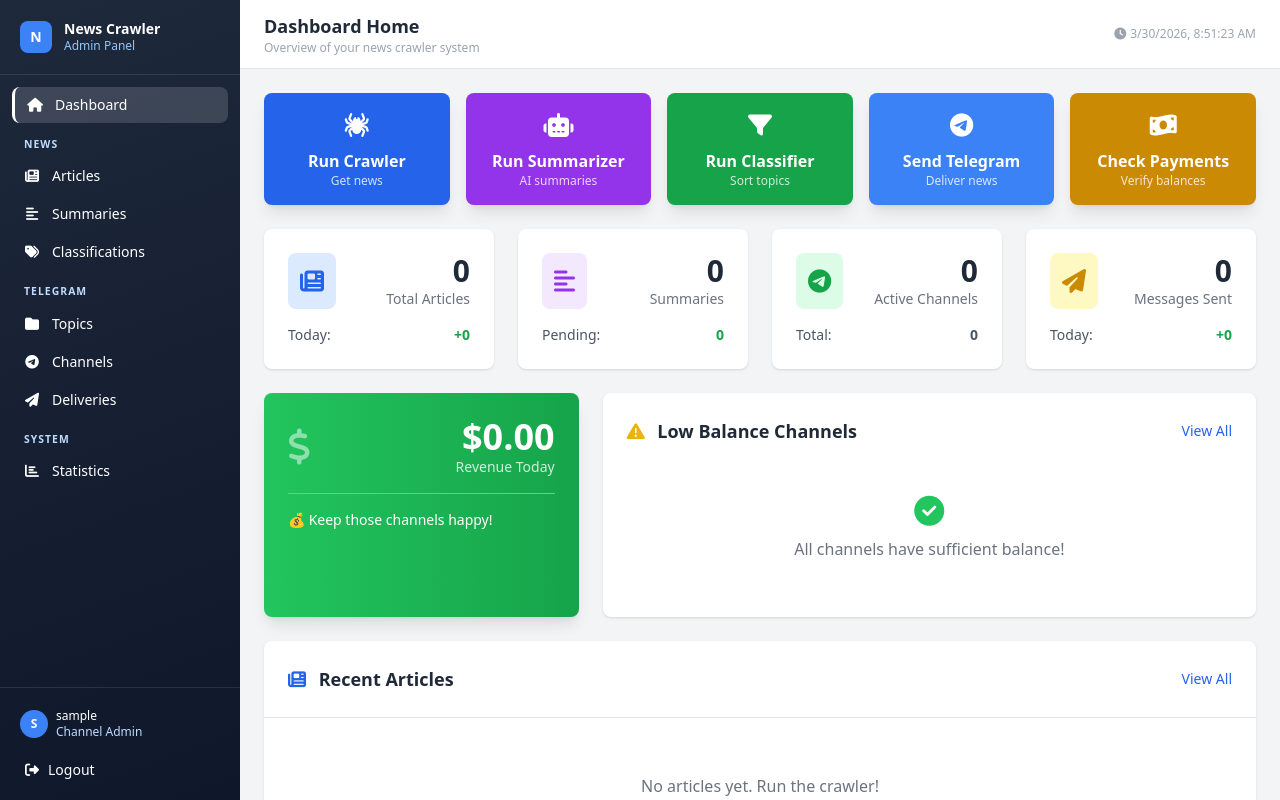
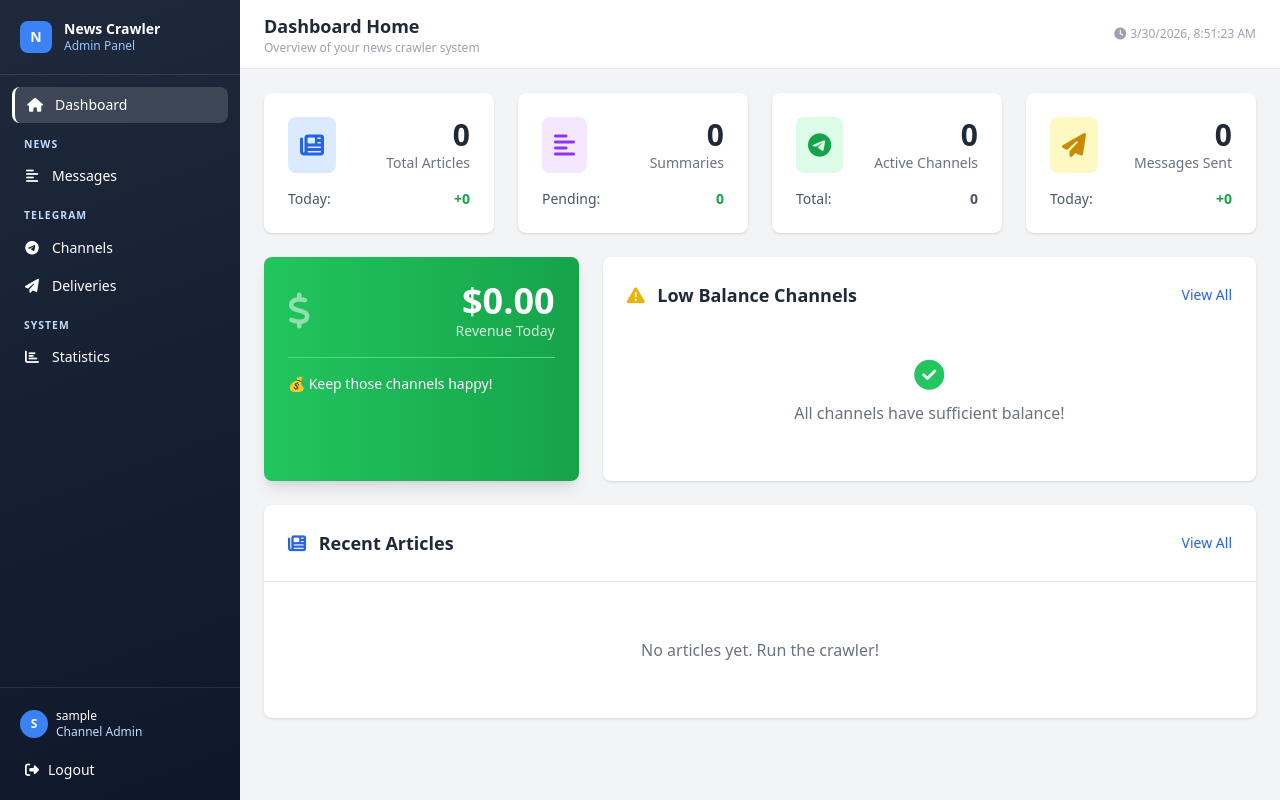
Before and after one commit to Abdulazizrav/NewsCrawler, a Django app: page / in a window 1280 px wide. Run offline with Django 5.2, Linux system fonts and the light colour scheme; the visitor is signed in with stand-in values (Sample User, id 1); data that the repository does not hold is empty; some libraries are stand-ins or nearby versions.

Commit message:
Some changes have been made in Frontend

```diff
--- a/templates/base.html
+++ b/templates/base.html
@@ -65,21 +65,12 @@
 
             <p class="sidebar-section text-blue-200 uppercase px-3 pt-3 pb-1 font-semibold">News</p>
 
-            <a href="{% url 'dashboard:article_list' %}" class="sidebar-link flex items-center gap-3 px-3 py-2 rounded-lg text-white hover:text-white text-sm">
-                <i class="fas fa-newspaper w-4 text-center"></i> Articles
-            </a>
             <a href="{% url 'dashboard:summary_list' %}" class="sidebar-link flex items-center gap-3 px-3 py-2 rounded-lg text-white hover:text-white text-sm">
-                <i class="fas fa-align-left w-4 text-center"></i> Summaries
-            </a>
-            <a href="{% url 'dashboard:classification_list' %}" class="sidebar-link flex items-center gap-3 px-3 py-2 rounded-lg text-white hover:text-white text-sm">
-                <i class="fas fa-tags w-4 text-center"></i> Classifications
+                <i class="fas fa-align-left w-4 text-center"></i> Messages
             </a>
 
             <p class="sidebar-section text-blue-200 uppercase px-3 pt-3 pb-1 font-semibold">Telegram</p>
 
-            <a href="{% url 'dashboard:topic_list' %}" class="sidebar-link flex items-center gap-3 px-3 py-2 rounded-lg text-white hover:text-white text-sm">
-                <i class="fas fa-folder w-4 text-center"></i> Topics
-            </a>
             <a href="{% url 'dashboard:channel_list' %}" class="sidebar-link flex items-center gap-3 px-3 py-2 rounded-lg text-white hover:text-white text-sm">
                 <i class="fab fa-telegram w-4 text-center"></i> Channels
             </a>
--- a/templates/home.html
+++ b/templates/home.html
@@ -4,62 +4,6 @@
 {% block page_subtitle %}Overview of your news crawler system{% endblock %}
 
 {% block content %}
-    <!-- Quick Action Buttons -->
-    <div class="grid grid-cols-1 md:grid-cols-2 lg:grid-cols-5 gap-4 mb-6">
-        <form method="post" action="{% url 'dashboard:run_crawler' %}" class="w-full">
-            {% csrf_token %}
-            <button type="submit"
-                    class="w-full bg-blue-600 hover:bg-blue-700 text-white p-4 rounded-lg shadow-lg transition">
-                <i class="fas fa-spider text-2xl mb-2"></i>
-                <p class="font-semibold">Run Crawler</p>
-                <p class="text-xs opacity-80">Get news</p>
-            </button>
-        </form>
-
-
-        <form method="post" action="{% url 'dashboard:run_summarizer' %}" class="w-full">
-            {% csrf_token %}
-            <button type="submit"
-                    class="w-full bg-purple-600 hover:bg-purple-700 text-white p-4 rounded-lg shadow-lg transition">
-                <i class="fas fa-robot text-2xl mb-2"></i>
-                <p class="font-semibold">Run Summarizer</p>
-                <p class="text-xs opacity-80">AI summaries</p>
-            </button>
-        </form>
-
-
-        <!-- Run Classifier -->
-        <form method="post" action="{% url 'dashboard:run_classifier' %}" class="w-full">
-            {% csrf_token %}
-            <button type="submit"
-                    class="w-full bg-green-600 hover:bg-green-700 text-white p-4 rounded-lg shadow-lg transition">
-                <i class="fas fa-filter text-2xl mb-2"></i>
-                <p class="font-semibold">Run Classifier</p>
-                <p class="text-xs opacity-80">Sort topics</p>
-            </button>
-        </form>
-
-        <form method="post" action="{% url 'dashboard:run_telegram' %}" class="w-full">
-            {% csrf_token %}
-            <button type="submit"
-                    class="w-full bg-blue-500 hover:bg-blue-600 text-white p-4 rounded-lg shadow-lg transition">
-                <i class="fab fa-telegram text-2xl mb-2"></i>
-                <p class="font-semibold">Send Telegram</p>
-                <p class="text-xs opacity-80">Deliver news</p>
-            </button>
-        </form>
-
-        <form method="post" action="{% url 'dashboard:check_payments' %}" class="w-full">
-            {% csrf_token %}
-            <button type="submit"
-                    class="w-full bg-yellow-600 hover:bg-yellow-700 text-white p-4 rounded-lg shadow-lg transition">
-                <i class="fas fa-money-bill-wave text-2xl mb-2"></i>
-                <p class="font-semibold">Check Payments</p>
-                <p class="text-xs opacity-80">Verify balances</p>
-            </button>
-        </form>
-    </div>
-
     <!-- Stats Cards -->
     <div class="grid grid-cols-1 md:grid-cols-2 lg:grid-cols-4 gap-6 mb-6">
         <!-- Articles Card -->
```
